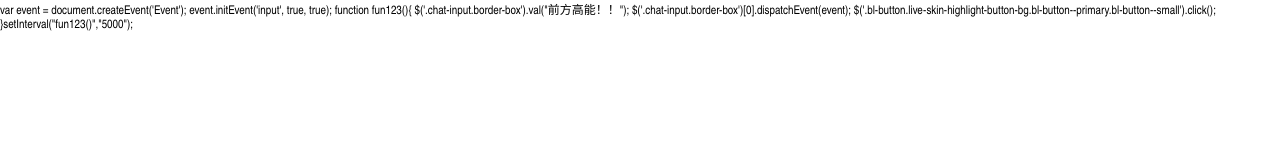
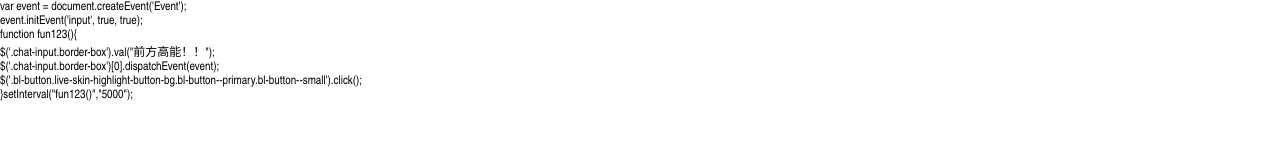
Before and after one commit to doger2498/doger2498.github.io, a website: page index.html in a window 1280 px wide. Drawn offline with Linux system fonts and the light colour scheme.

Commit message:
Update index.html

```diff
--- a/index.html
+++ b/index.html
@@ -101,12 +101,12 @@
 </head>
 <body>
 	<div>
-		var event = document.createEvent('Event');
-		event.initEvent('input', true, true);
-		function fun123(){
-		$('.chat-input.border-box').val("前方高能！！");
-		$('.chat-input.border-box')[0].dispatchEvent(event);
-		$('.bl-button.live-skin-highlight-button-bg.bl-button--primary.bl-button--small').click();
+		var event = document.createEvent('Event');<br/>
+		event.initEvent('input', true, true);<br/>
+		function fun123(){<br/>
+		$('.chat-input.border-box').val("前方高能！！");<br/>
+		$('.chat-input.border-box')[0].dispatchEvent(event);<br/>
+		$('.bl-button.live-skin-highlight-button-bg.bl-button--primary.bl-button--small').click();<br/>
 		}setInterval("fun123()","5000");
 		<!--
 		var x = 1;<br/>
```
